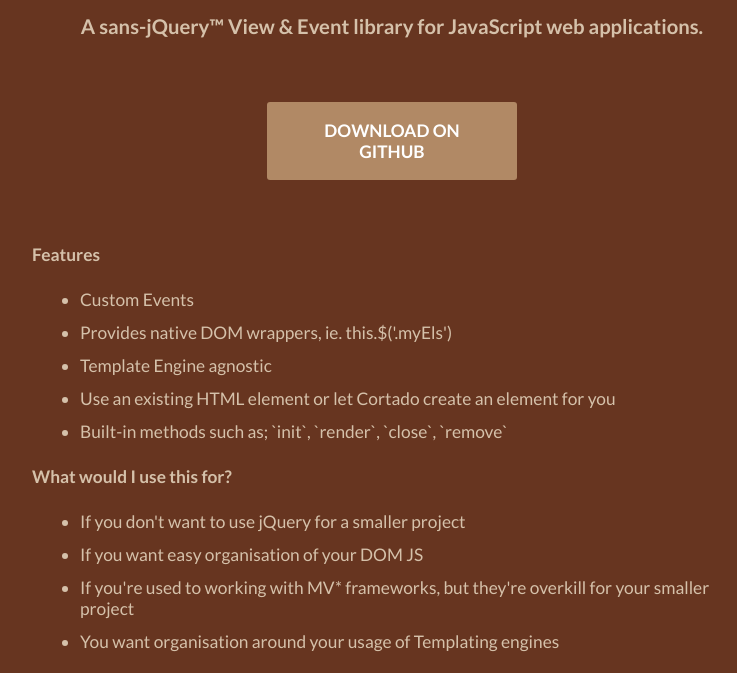
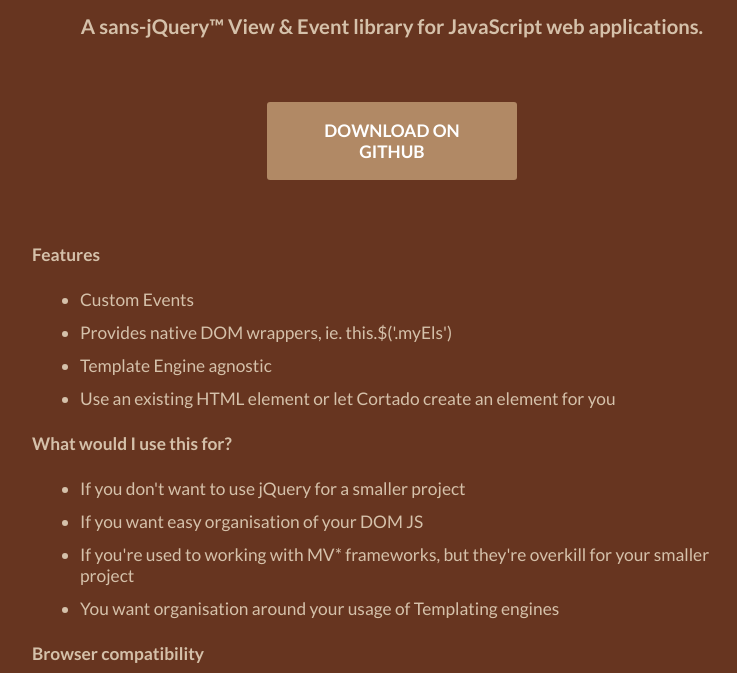
Before and after one commit to benhowdle89/cortado, a plain HTML site: page index.html in a window 1280 px wide. Shown: the part 115-788 px from the top of the page, without its empty margins (248-985 px from the left). Drawn offline with Linux system fonts and the light colour scheme.

Commit message:
del line

```diff
--- a/index.html
+++ b/index.html
@@ -20,7 +20,6 @@
 		<li>Provides native DOM wrappers, ie. this.$('.myEls')</li>
 		<li>Template Engine agnostic</li>
 		<li>Use an existing HTML element or let Cortado create an element for you</li>
-		<li>Built-in methods such as; `init`, `render`, `close`, `remove`</li>
 	</ul>
 
 	<h4>What would I use this for?</h4>
```
